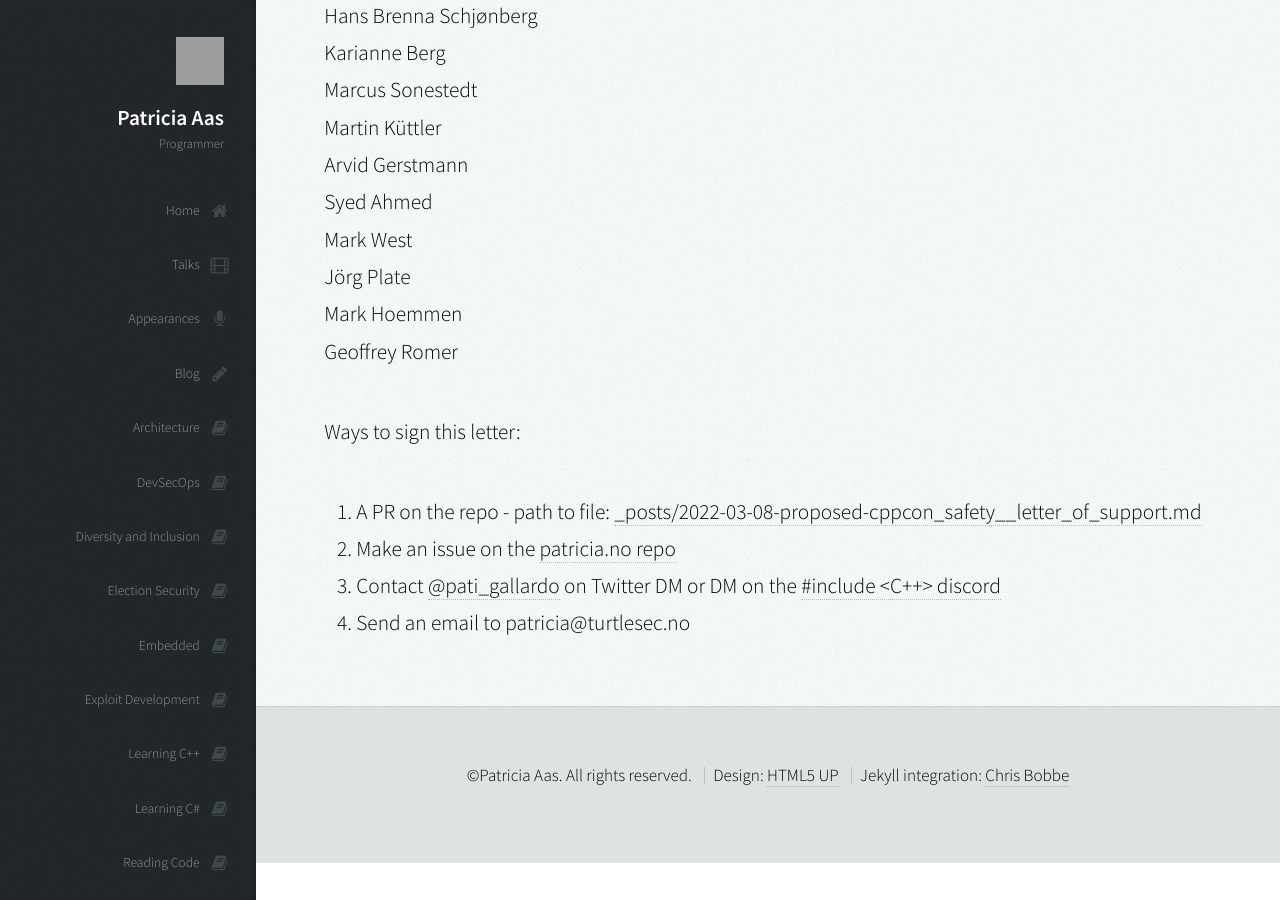
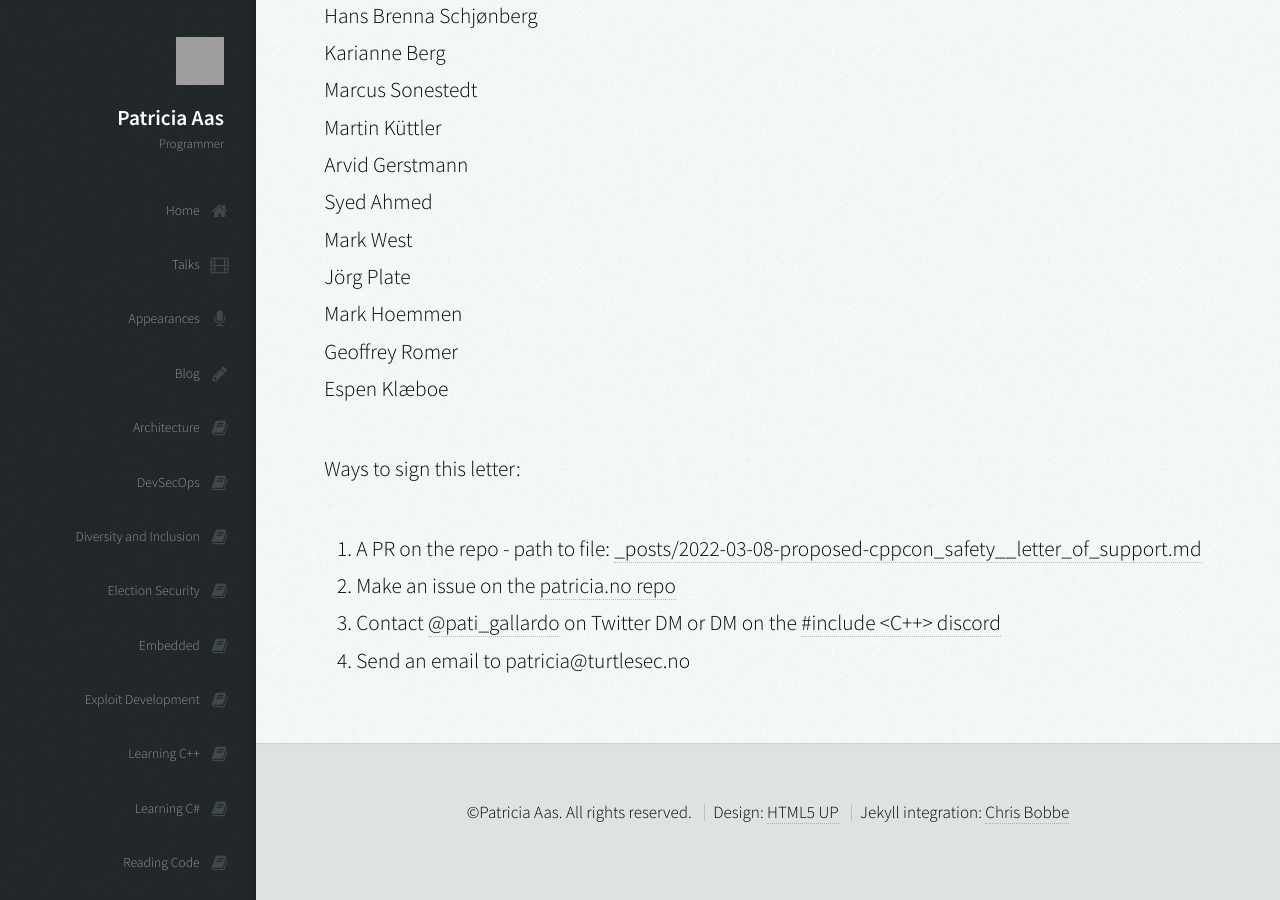
Before and after one commit to patricia-gallardo/patricia-gallardo.github.io, a Jekyll site: the page built from _posts/2022-03-08-proposed-cppcon_safety__letter_of_support.md, in a window 1280 px wide and 900 px high, scrolled down 10226 px. Built offline with Jekyll 4.4.1, drawn with Linux system fonts in a browser that asks for light colours; nearby versions of some CDN libraries; grey boxes are pictures that could not be loaded.

Commit message:
Update 2022-03-08-proposed-cppcon_safety__letter_of_support.md

```diff
--- a/_posts/2022-03-08-proposed-cppcon_safety__letter_of_support.md
+++ b/_posts/2022-03-08-proposed-cppcon_safety__letter_of_support.md
@@ -282,6 +282,7 @@ Mark West <br>
 Jörg Plate <br>
 Mark Hoemmen <br>
 Geoffrey Romer<br>
+Espen Klæboe <br>
 
 
 Ways to sign this letter:
```
